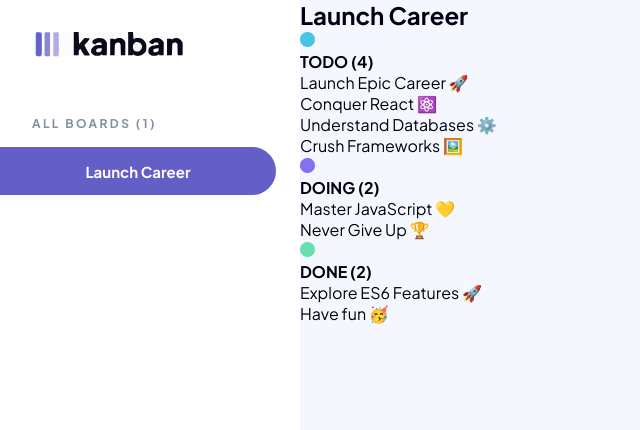
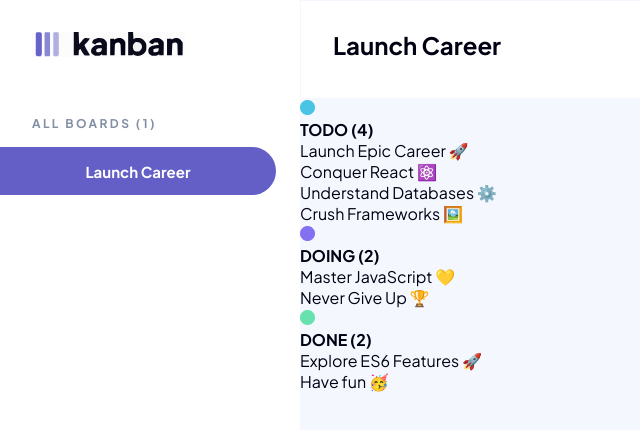
Before and after one commit to Lindokuhle-dumakude/LINDUM25535_FTO2506_GroupB_Lindokuhle_Dumakude_JSL01, a plain HTML site: page index.html in a window 1280 px wide. Shown: the top 430 px of the page, without its empty margins (0-640 px from the left). Drawn offline with Linux system fonts and the light colour scheme.

Commit message:
add main layout styling.

```diff
--- a/css/styles.css
+++ b/css/styles.css
@@ -95,3 +95,22 @@ body{
     background-color: var(--btnHover-color);
     cursor: pointer;
 }
+
+/* Main layout styling */
+
+.column-header {
+    width: 71.25rem;
+    height: 6.0625rem;
+    background-color: var(--boardTitle-color);
+    margin-left: .0625rem;
+}
+
+.column-heading {
+    font-weight: 700;
+    font-size: 1.5rem;
+    line-height: 100%;
+    margin: 1px 0;
+    letter-spacing: 0;
+    padding-top: 2rem;
+    padding-left: 2rem;
+}
```
